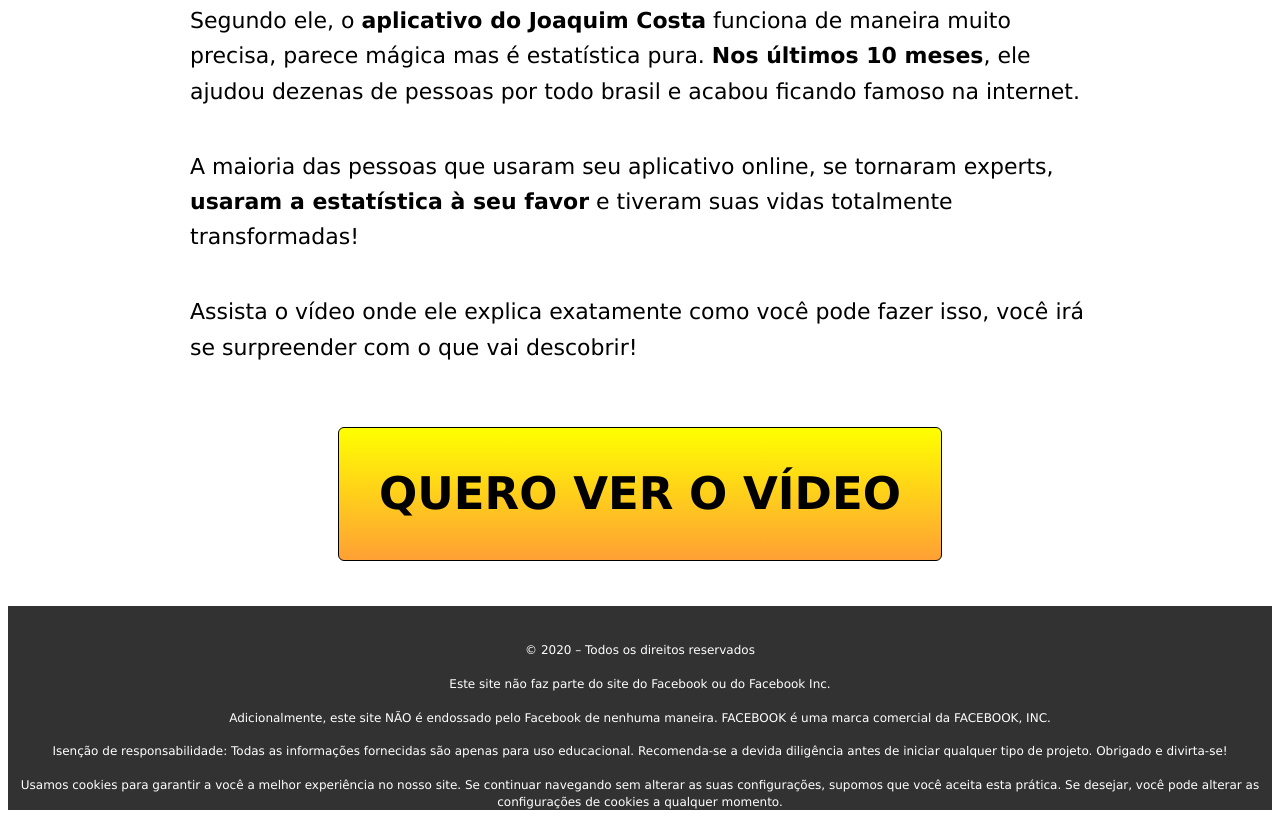
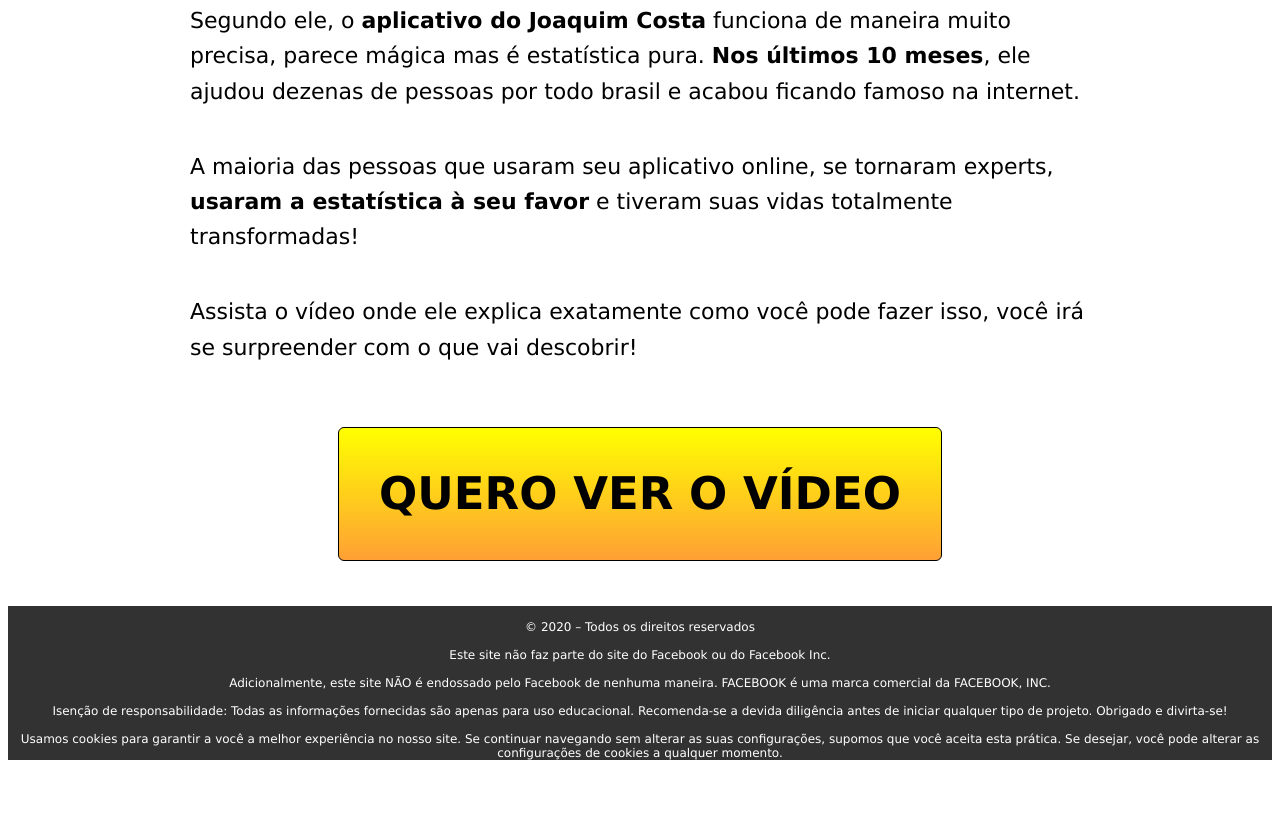
Before and after one commit to apploto/catador, a plain HTML site: page index.html in a window 1280 px wide. Shown: the part 3611-4429 px from the top of the page. After the commit the page ends 4379 px from the top, so only its background shows below. Drawn offline with Linux system fonts and the light colour scheme.

Commit message:
Update index.html

```diff
--- a/index.html
+++ b/index.html
@@ -75,8 +75,8 @@ line-height: 1.4;
 <style>
 .rodape {
 	width: 100%;
-	padding-top: 20px;
-	padding-bottom: 80px
+	padding-top: 0px;
+	padding-bottom: 100px
 	margin-right: auto;
 	margin-left: auto;
 	background-color: #323232;
@@ -84,7 +84,6 @@ line-height: 1.4;
 	font-size:12px;
 	color: white;
 	text-align: center;
-	line-height: 1.4;
 }
 </style> <!-- End Rodapé -->
 <style>
```
